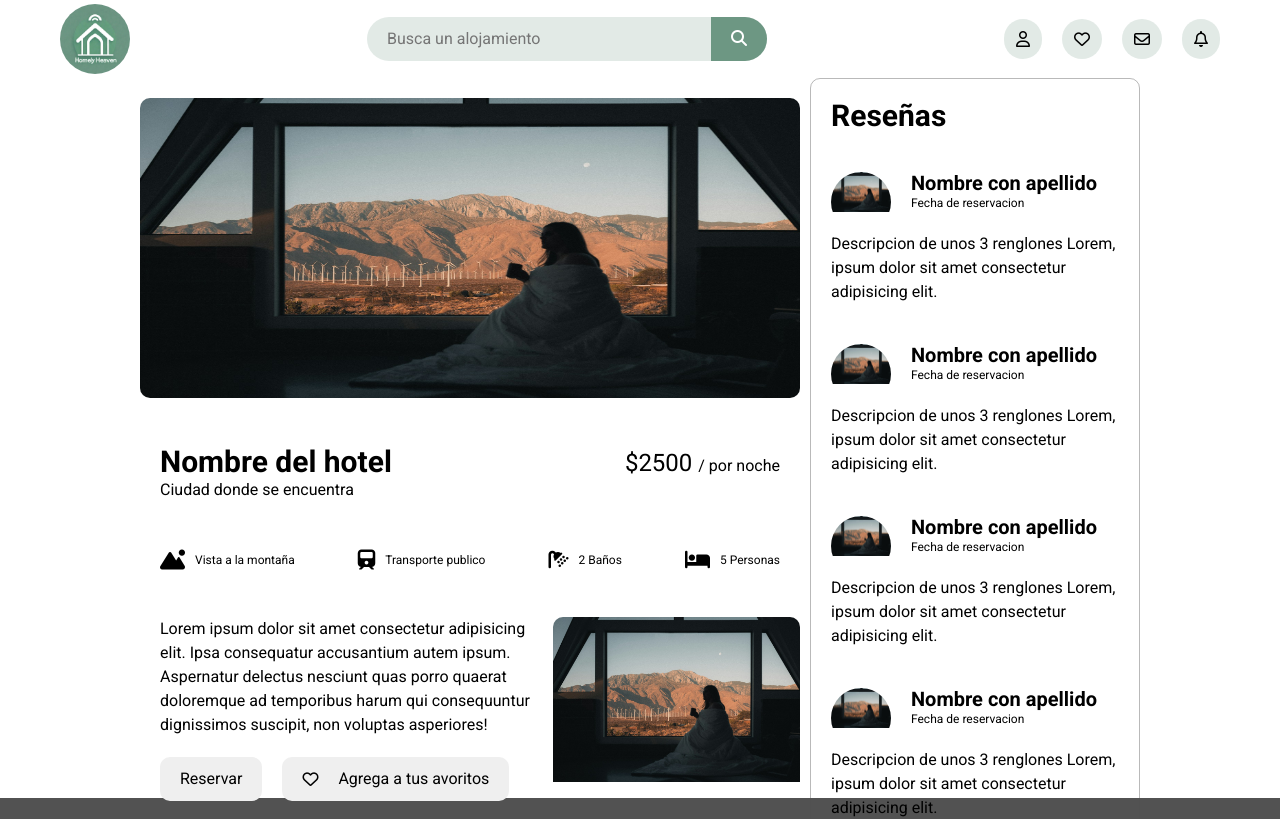
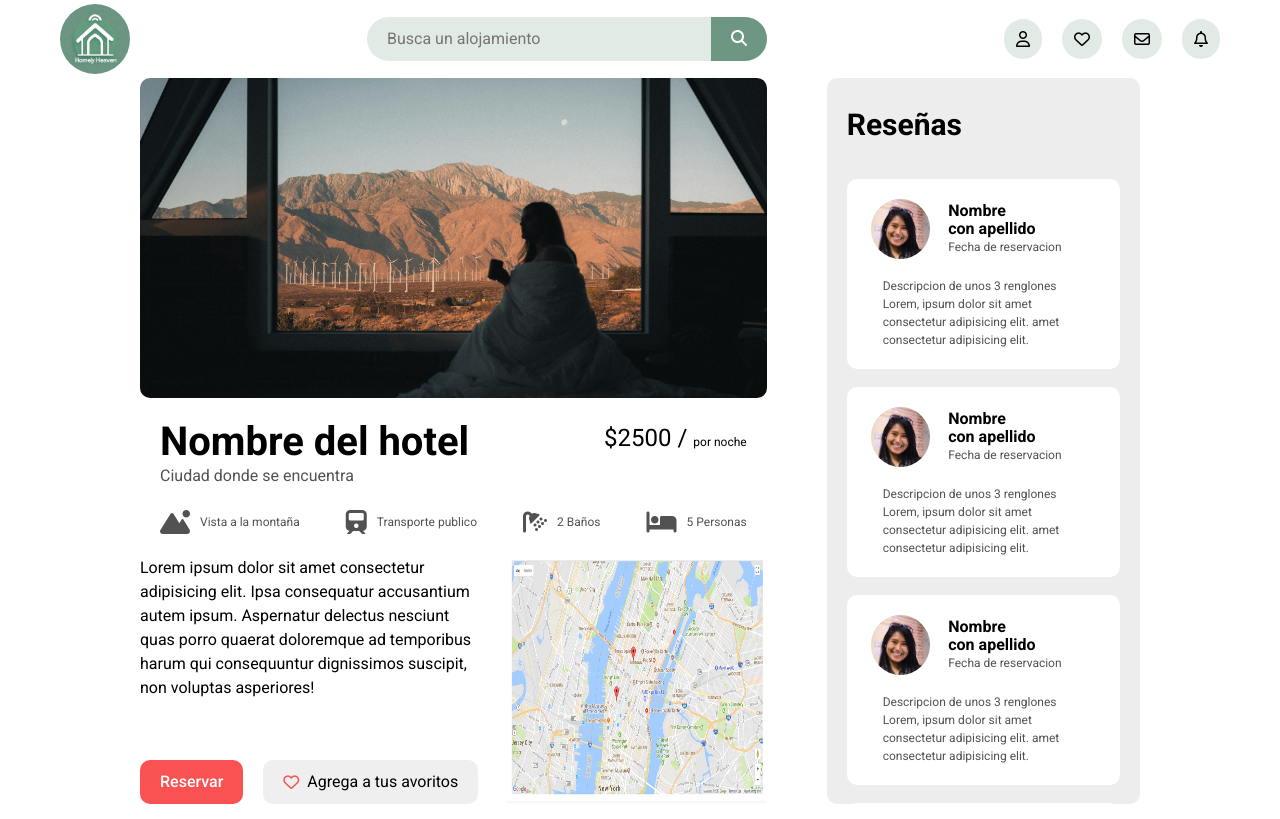
Before and after one commit to romtega/homelyheaven-frontend, a React (Vite) app: page /housedetails in a window 1280 px wide. Shown: the top 819 px of the page. Built offline with nearby package versions, Linux system fonts and the light colour scheme.

Commit message:
Fixed bugs in styles

```diff
--- a/src/components/GuestTestimonial/GuestTestimonial.jsx
+++ b/src/components/GuestTestimonial/GuestTestimonial.jsx
@@ -1,29 +1,23 @@
-/* eslint-disable jsx-quotes */
-/* eslint-disable quotes */
-/* eslint-disable space-before-function-paren */
-/* eslint-disable semi */
 import "./guesttestimonial.css";
-import guestImg from "@/assets/hero-guest.jpg";
+import User from "@/assets/user.jpg";
 
 const GuestTestimonial = () => {
   return (
-    <div className="housedetails__testimonial">
-      <div className="housedetails__testimonials-header flex">
-        <div className="housedetails_testimonials-img">
-          <img src={guestImg} alt="" />
+    <div className="housedetails__testimonial flex bg-white">
+      <div className="testimonials__header flex">
+        <div className="testimonials__img-wrapper">
+          <img src={User} alt="" />
         </div>
         <div>
-          <h3 className="housedetails__testimonial-name font-lg">
-            Nombre con apellido
-          </h3>
-          <span className="housedetails__testimonial-date font-sm">
+          <h3 className="testimonials__name font-base">Nombre con apellido</h3>
+          <span className="testimonials__date font-sm text-gray">
             Fecha de reservacion
           </span>
         </div>
       </div>
-      <p className="housedetails__testimonial-description font-base">
+      <p className="testimonials__description font-sm text-gray">
         Descripcion de unos 3 renglones Lorem, ipsum dolor sit amet consectetur
-        adipisicing elit.
+        adipisicing elit. amet consectetur adipisicing elit.
       </p>
     </div>
   );
--- a/src/components/GuestTestimonial/guesttestimonial.css
+++ b/src/components/GuestTestimonial/guesttestimonial.css
@@ -1,10 +1,25 @@
-.housedetails__testimonials-header {
-  justify-content: start;
+.housedetails__testimonial {
+  flex-direction: column;
+  border-radius: var(--border-radius-1);
+  padding: 2rem 2.4rem;
 }
 
-.housedetails_testimonials-img {
+.testimonials__header {
+  align-items: center;
+}
+
+.testimonials__img-wrapper {
   border-radius: 50vw;
   overflow: hidden;
   height: 6rem;
   aspect-ratio: 1;
 }
+
+.testimonials__img-wrapper img {
+  height: 100%;
+  object-fit: cover;
+}
+
+.testimonials__description {
+  padding-inline: 1.2rem;
+}
--- a/src/components/HouseItem/HouseItem.jsx
+++ b/src/components/HouseItem/HouseItem.jsx
@@ -13,10 +13,9 @@ const HouseItem = () => {
         />
       </div>
       <div className="housing__info flex font-base">
-        <h2 className="font-2">Casa de la Montaña</h2>
-        <p className="housing__location font-base text-gray">
-          Valle de los Sueños, Colorado
-        </p>
+        <h2 className="font-2 fw-3">Casa de la Montaña</h2>
+        <span className="housing__location text-gray">Valle de los Sueños</span>
+        <span className="housing__location text-gray">Colorado</span>
         <div className="housing__cta flex">
           <button className="housing__btn grid">
             <i className="fa-regular fa-heart text-accent font-lg" />
@@ -51,7 +50,7 @@ const HouseItem = () => {
             3.0 <span className="font-lg">/ 5.0</span>
           </p>
           <p>
-            <span className="font-3">$105 </span>
+            <span className="font-2">$105 </span>
             <span className="text-gray">por noche</span>
           </p>
         </div>
--- a/src/components/HouseItem/houseitem.css
+++ b/src/components/HouseItem/houseitem.css
@@ -1,6 +1,6 @@
 .housing__profile {
   --gap: 2rem;
-  border-bottom: 1px solid hsl(var(--clr-gray));
+  border-bottom: 1px solid hsl(var(--clr-primary));
   justify-content: flex-start;
 }
 
@@ -16,7 +16,7 @@
 }
 
 .housing__info {
-  --gap: 0.6rem;
+  --gap: 0.4rem;
   flex-direction: column;
   margin-block: 2rem;
 }
@@ -48,7 +48,7 @@
 .housing__features {
   flex-direction: column;
   justify-content: space-between;
-  margin: 2.6rem 2rem;
+  margin: 2rem;
 }
 .housing__perks {
   --gap: 2.6rem;
@@ -61,8 +61,8 @@
 }
 
 .housing_perk i {
-  font-size: 2.4rem;
-  color: hsl(var(--clr-accent), 0.6);
+  font-size: 2rem;
+  color: hsl(var(--clr-secondary));
 }
 
 .housing_perk quote {
--- a/src/components/Navbar/navbar.jsx
+++ b/src/components/Navbar/navbar.jsx
@@ -31,15 +31,19 @@ const Navbar = () => {
           </NavLink>
         </li>
         <li className="navbar__user-icon font-base">
-          <NavLink to="/user">
+          <NavLink to="/login">
             <i className="fa-regular fa-heart d-block" title="Favorites" />
           </NavLink>
         </li>
         <li className="navbar__user-icon font-base">
-          <i className="fa-regular fa-envelope d-block" title="Messages" />
+          <NavLink to="/login">
+            <i className="fa-regular fa-envelope d-block" title="Messages" />
+          </NavLink>
         </li>
         <li className="navbar__user-icon font-base">
-          <i className="fa-regular fa-bell d-block" title="Notifications" />
+          <NavLink to="/login">
+            <i className="fa-regular fa-bell d-block" title="Notifications" />
+          </NavLink>
         </li>
       </ul>
     </nav>
--- a/src/pages/HouseDetails/HouseDetails.jsx
+++ b/src/pages/HouseDetails/HouseDetails.jsx
@@ -1,10 +1,8 @@
-/* eslint-disable jsx-quotes */
-/* eslint-disable quotes */
-/* eslint-disable space-before-function-paren */
-/* eslint-disable semi */
-import "./housedetails.css";
 import GuestTestimonial from "@/components/GuestTestimonial/";
 import guestImg from "@/assets/hero-guest.jpg";
+import Map from "@/assets/map.png";
+
+import "./housedetails.css";
 
 const HouseDetails = () => {
   return (
@@ -15,52 +13,40 @@ const HouseDetails = () => {
         </div>
         <div className="housedetails__header flex">
           <div className="housedetails__location">
-            <h2 className="housedetails__hotel-name font-2">
+            <h2 className="housedetails__hotel-name font-3">
               Nombre del hotel
             </h2>
-            <span className="housedetails__city font-base">
+            <span className="housedetails__city font-base text-gray">
               Ciudad donde se encuentra
             </span>
           </div>
           <div className="housedetails__pricing">
-            <span className="housedetails__price font-1">$2500 </span>
-            <span className="housedetails__price-detail font-base">
-              / por noche
+            <span className="housedetails__price font-1">$2500 / </span>
+            <span className="housedetails__price-detail font-sm">
+              por noche
             </span>
           </div>
         </div>
         <ul className="housedetails__perks flex">
-          <li
-            className="housedetails__perk font-lg
-          "
-          >
+          <li className="housedetails__perk font-1 text-gray">
             <i className="fa-solid fa-mountain-sun" />
             <quote className="housedetails__perk-description font-sm">
               Vista a la montaña
             </quote>
           </li>
-          <li
-            className="housedetails__perk font-lg
-          "
-          >
+          <li className="housedetails__perk font-1 text-gray">
             <i className="fa-solid fa-train" />
             <quote className="housedetails__perk-description font-sm">
               Transporte publico
             </quote>
           </li>
-          <li
-            className="housedetails__perk font-lg
-          "
-          >
+          <li className="housedetails__perk font-1 text-gray">
             <i className="fa-solid fa-shower" />
             <quote className="housedetails__perk-description font-sm">
               2 Baños
             </quote>
           </li>
-          <li
-            className="housedetails__perk font-lg
-          "
-          >
+          <li className="housedetails__perk font-1 text-gray">
             <i className="fa-solid fa-bed" />
             <quote className="housedetails__perk-description font-sm">
               5 Personas
@@ -68,7 +54,7 @@ const HouseDetails = () => {
           </li>
         </ul>
         <div className="housedetails__description grid">
-          <div className="housedetails__text grid font-base">
+          <div className="housedetails__text flex font-base">
             <p>
               Lorem ipsum dolor sit amet consectetur adipisicing elit. Ipsa
               consequatur accusantium autem ipsum. Aspernatur delectus nesciunt
@@ -76,20 +62,22 @@ const HouseDetails = () => {
               dignissimos suscipit, non voluptas asperiores!
             </p>
             <div className="housedetails__cta flex">
-              <button className="housedetails__btn">Reservar</button>
+              <button className="housedetails__btn bg-accent text-white fw-3">
+                Reservar
+              </button>
               <button className="housedetails__btn flex">
-                <i className="fa-regular fa-heart" />
+                <i className="fa-regular fa-heart text-accent" />
                 Agrega a tus avoritos
               </button>
             </div>
           </div>
-          <div className="housedetails__map">
-            <img src={guestImg} alt="Hotel" />
+          <div className="housedetails__map-wrapper">
+            <img src={Map} alt="Hotel" />
           </div>
         </div>
       </div>
 
-      <aside className="housedetails__reviews flex flow">
+      <aside className="housedetails__reviews flex">
         <h2 className="housedetails__reviews-title font-2">Reseñas</h2>
         <GuestTestimonial />
         <GuestTestimonial />
--- a/src/pages/HouseDetails/housedetails.css
+++ b/src/pages/HouseDetails/housedetails.css
@@ -1,8 +1,8 @@
 .section__housedetails {
+  --gap: 6rem;
   grid-template-columns: 2fr 1fr;
   margin-inline: 14rem;
-  height: calc(100vh - 10rem);
-  border-radius: 1rem;
+  height: var(--height-minus-navbar);
   margin-bottom: 2rem;
 }
 
@@ -10,7 +10,6 @@
   --gap: 0;
   flex-direction: column;
   justify-content: space-between;
-  padding-block: 2rem;
 }
 
 .housedetails__img-wrapper {
@@ -19,7 +18,8 @@
 }
 .housedetails__img {
   width: 100%;
-  height: 300px;
+  height: 320px;
+  object-fit: cover;
 }
 
 .housedetails__header {
@@ -42,36 +42,46 @@
 }
 
 .housedetails__description {
-  grid-template-columns: 2.5fr 1.5fr;
+  --gap: 2rem;
+  grid-template-columns: 2fr 1.5fr;
 }
 
 .housedetails__text {
-  margin-inline: 2rem;
+  flex-direction: column;
+  justify-content: space-between;
 }
 
 .housedetails__cta {
   --gap: 2rem;
+  margin-top: auto;
 }
 
 .housedetails__btn {
-  border: none;
-  outline: none;
+  --gap: 0.8rem;
   align-items: center;
   padding: 1rem 2rem;
-  border-radius: 1rem;
-  margin-block: 2rem;
+  border-radius: var(--border-radius-1);
+  margin-top: 4rem;
 }
 
-.housedetails__map {
-  border-radius: 1rem;
+.housedetails__map-wrapper {
   overflow: hidden;
 }
 
+.housedetails__map-wrapper img {
+  height: 100%;
+}
+
 .housedetails__reviews {
-  border: 1px solid hsl(var(--clr-gray), 0.4);
-  border-radius: 1rem;
-  padding: 2rem;
+  --gap: 1.8rem;
   flex-direction: column;
-  --gap: 2rem;
-  --flow-space: 2rem;
+  background-color: hsl(var(--clr-gray), 0.1);
+  border-radius: var(--border-radius-1);
+  padding: 3rem 2rem;
+  flex-direction: column;
+  overflow-y: auto;
 }
+
+.housedetails__reviews-title {
+  margin-bottom: 2rem;
+}
--- a/src/pages/UserProfile/UserProfile.jsx
+++ b/src/pages/UserProfile/UserProfile.jsx
@@ -33,7 +33,7 @@ const UserProfile = () => {
             <img src={UserImg} alt="" />
           </div>
           <div>
-            <p className="user__username font-1">username123</p>
+            <p className="user__username font-2">username123</p>
             <span className="user__role font-base fw-4 text-primary">
               Anfitrion
             </span>
--- a/src/pages/UserProfile/userprofile.css
+++ b/src/pages/UserProfile/userprofile.css
@@ -21,13 +21,19 @@
   align-items: center;
 }
 
-.user__category:last-child {
-  margin-top: auto;
-}
-
 .user__category:hover,
 .user__category:active {
   color: hsl(var(--clr-primary));
+}
+
+.user__category:last-child {
+  margin-top: auto;
+  padding: 0.4rem 1.4rem;
+}
+
+.user__category:last-child:hover {
+  border-bottom: 1px solid hsl(var(--clr-accent));
+  color: hsl(var(--clr-accent));
 }
 
 .user__details {
```
Also changed, not shown: src/assets/map.png (added).
